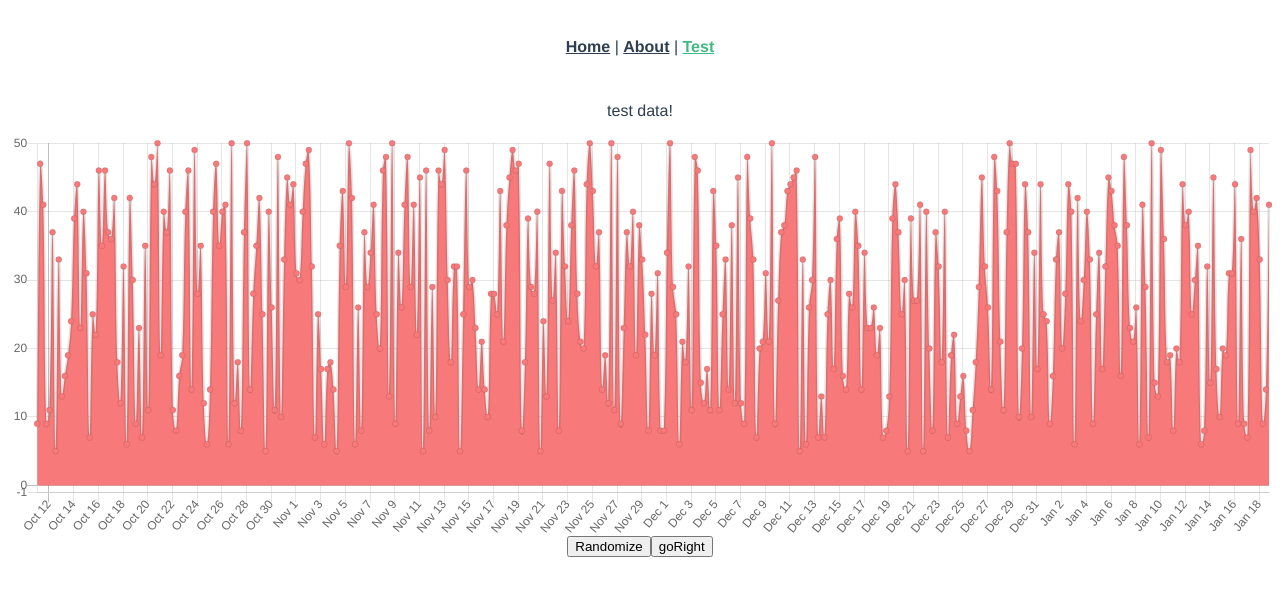
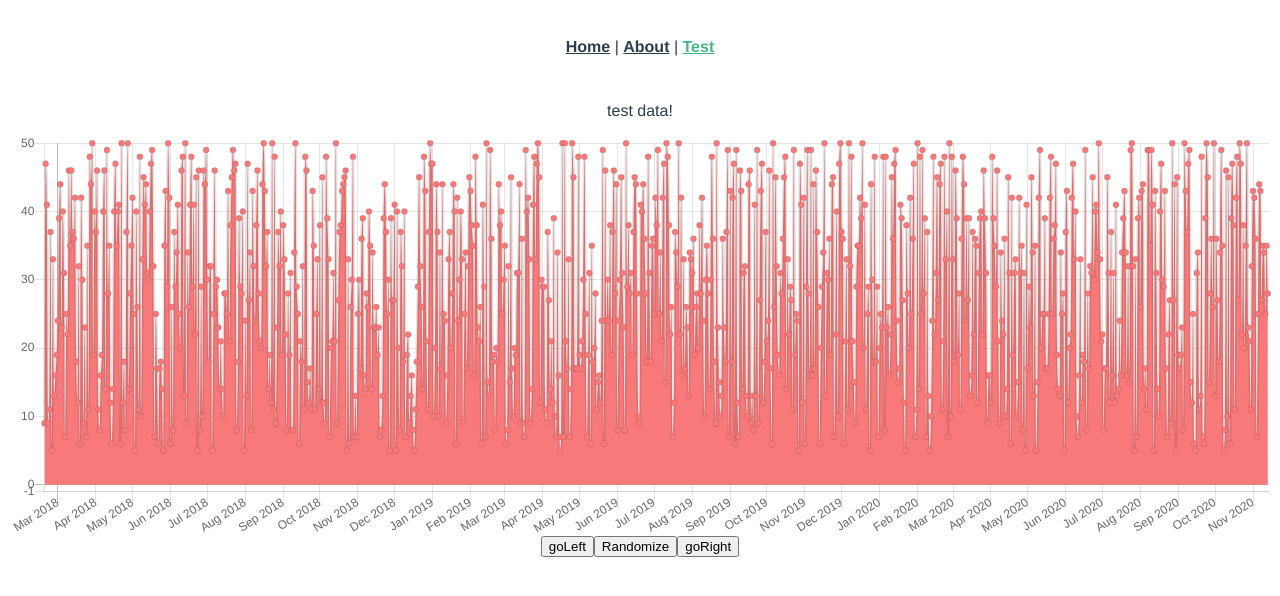
Before and after one commit to hisomura/chart-test, a Vue app: page /test in a window 1280 px wide. Shown: the top 596 px of the page. Built offline with nearby package versions, Linux system fonts and the light colour scheme.

Commit message:
軸のmin maxで移動する形に変更

```diff
--- a/src/components/Charts.vue
+++ b/src/components/Charts.vue
@@ -1,8 +1,9 @@
 <template>
   <div class="small">
     <div class="chart-wrapper">
-      <LineChart :chart-data="dataCollection"></LineChart>
+      <LineChart :chart-data="dataCollection" :min="min" :max="max"></LineChart>
     </div>
+    <button @click="goLeft()">goLeft</button>
     <button @click="fillData()">Randomize</button>
     <button @click="goRight()">goRight</button>
   </div>
@@ -12,6 +13,12 @@
 import LineChart from './chart/LineChart.vue'
 import { addDays, addHours } from 'date-fns'
 const getRandomInt = () => Math.floor(Math.random() * (50 - 5 + 1)) + 5
+const sliceAndFill = (arr, offset, size) => {
+  const emptySize = size - (arr.length - arr.length)
+  return arr
+    .slice(offset, offset + size)
+    .concat(Array.from({ length: emptySize }))
+}
 export default {
   components: {
     LineChart
@@ -20,14 +27,16 @@ export default {
     return {
       totalLabels: [],
       totalData: [],
-      offset: 100,
-      plotNum: 100
+      offset: 0,
+      plotNum: 100,
+      min: addDays(new Date(), -500),
+      max: addDays(new Date(), 500)
     }
   },
   computed: {
     dataCollection() {
       return {
-        labels: this.totalLabels.slice(this.offset, this.offset + this.plotNum),
+        labels: this.totalLabels,
         datasets: [
           {
             label: 'Data One',
@@ -42,22 +51,19 @@ export default {
     this.fillData()
   },
   methods: {
+    goLeft() {
+      this.min = addDays(this.min, -50)
+      this.max = addDays(this.max, -50)
+    },
     goRight() {
-      this.offset += 50
+      this.min = addDays(this.min, 50)
+      this.max = addDays(this.max, 50)
     },
     fillData() {
-      const dateLength = 300
-      this.totalLabels = Array.from({ length: dateLength }, (v, i) => {
-        return addDays(new Date(), i)
+      this.totalLabels = Array.from({ length: 1000 }, (v, i) => {
+        return addDays(new Date(), i - 500)
       })
-      const startDate = addDays(new Date(), 100)
-      this.totalData = Array.from({ length: 400 }, (v, i) => {
-        return {
-          x: addHours(addDays(startDate, i / 4), (i % 4) * 6),
-          y: getRandomInt()
-        }
-      })
-      this.offset = 100
+      this.totalData = Array.from({ length: 1000 }, () => getRandomInt())
     }
   }
 }
--- a/src/components/chart/LineChart.vue
+++ b/src/components/chart/LineChart.vue
@@ -4,10 +4,28 @@ import { Line, mixins } from 'vue-chartjs'
 export default {
   extends: Line,
   mixins: [mixins.reactiveProp],
-  // props: ["options"],
-  data() {
-    return {
-      options: {
+  props: {
+    min: {
+      type: Date,
+      required: true
+    },
+    max: {
+      type: Date,
+      required: true
+    }
+  },
+  computed: {},
+  watch: {
+    min(newVal, oldVal) {
+      this.renderChart(this.chartData, this.options())
+    },
+    max(newVal, oldVal) {
+      this.renderChart(this.chartData, this.options())
+    }
+  },
+  methods: {
+    options() {
+      return {
         responsive: true,
         animation: false,
         maintainAspectRatio: false,
@@ -17,7 +35,12 @@ export default {
           xAxes: [
             {
               type: 'time',
-              display: true
+              distribution: 'linear',
+              display: true,
+              time: {
+                max: this.max,
+                min: this.min
+              }
             }
           ],
           yAxes: [
@@ -33,7 +56,7 @@ export default {
     }
   },
   mounted() {
-    this.renderChart(this.chartData, this.options)
+    this.renderChart(this.chartData, this.options())
   }
 }
 </script>
```
